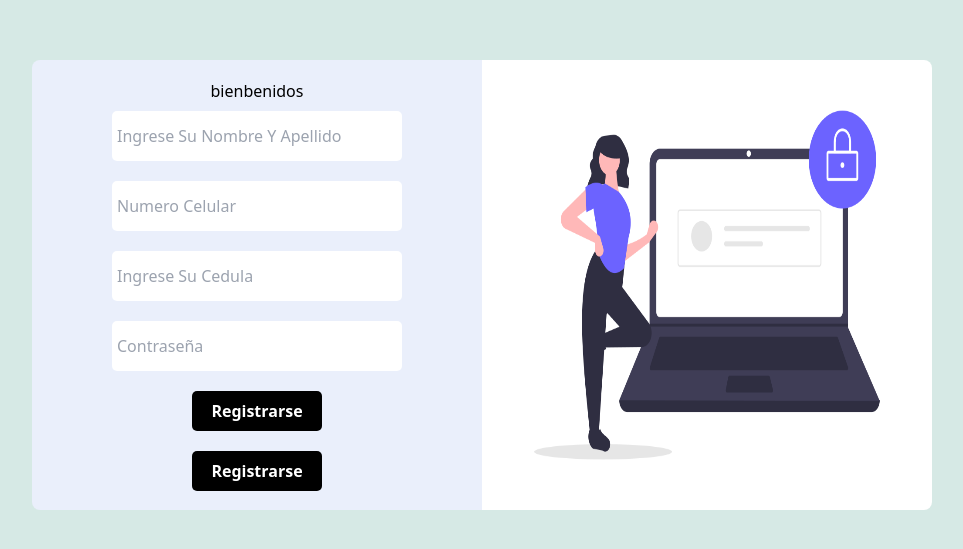
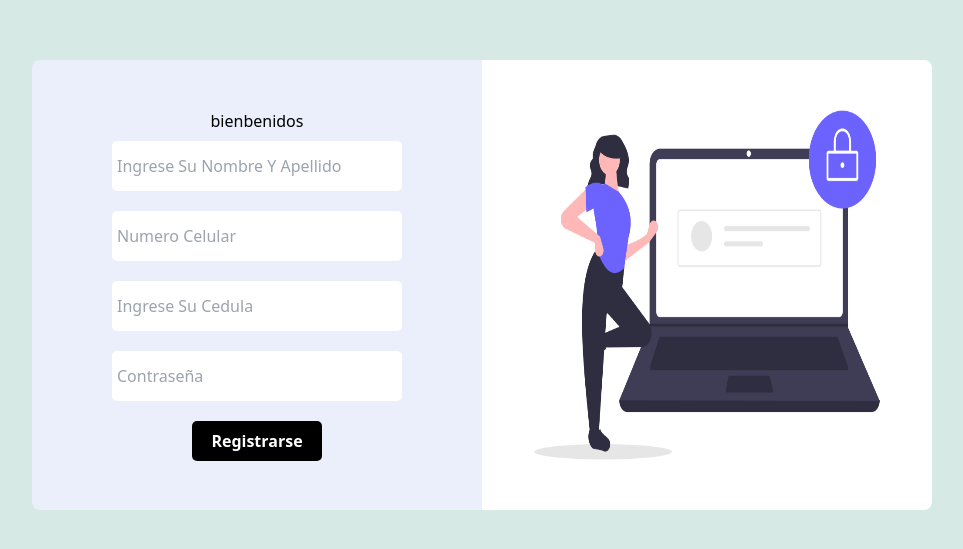
Before and after one commit to RubenJ27/Project-flychallenge-helppeople, a React (Vite) app: page /createUsers in a window 1280 px wide. Shown: the part 115-664 px from the top of the page, without its empty margins (158-1121 px from the left). Built offline with nearby package versions, Linux system fonts and the light colour scheme.

Commit message:
fix: Correction changes in the routes config

```diff
--- a/src/Components/Login.jsx
+++ b/src/Components/Login.jsx
@@ -1,16 +1,9 @@
 
 import React from "react";
-import { useNavigate } from "react-router";
 import imagen from "../assets/img/undraw_secure_login_pdn4.png"
 import "../CSS/Login.css"
 
 export const Login = () => {
-
-  const navigate = useNavigate();
-
-  const handleRegisterClick = () => {
-    navigate(`/createUsers/}`);
-  };
 
   return (
     <div className='login'>
@@ -22,7 +15,6 @@ export const Login = () => {
                 <input className='inpform'  type="number"  id="" placeholder='numero celular' />
                 <input className='inpform'  type="number"  id="" placeholder='ingrese su cedula' />
                 <input className='inpform'  type="number"  id="" placeholder='contraseña' />
-                <button onClick={handleRegisterClick} className='btnRegistrar'>registrarse</button>
 
                 <button  className='btnRegistrar'>registrarse</button>
 
--- a/src/Components/LoginUsuarios.jsx
+++ b/src/Components/LoginUsuarios.jsx
@@ -1,8 +1,15 @@
 import React from 'react'
+import { useNavigate } from "react-router";
 import "../CSS/Login.css"
 import imagen from "../assets/img/undraw_secure_login_pdn4.png"
 
 export const LoginUsuarios = () => {
+
+  const navigate = useNavigate();
+
+  const handleRegisterClick = () => {
+    navigate(`/createUsers/`);
+  };
   return (
     <div className='login'>
 
@@ -15,7 +22,7 @@ export const LoginUsuarios = () => {
                 <input className='inpform'  type="number"  id="" placeholder='contraseña' />
                 <button className='btnRegistrar btnIniciarSesion'>iniciar sesion </button>
 
-                <a className='crearUsuario'>crear  usuario</a>
+                <a className='crearUsuario' onClick={handleRegisterClick}>crear  usuario</a>
             </form>
 
         </div>
```
